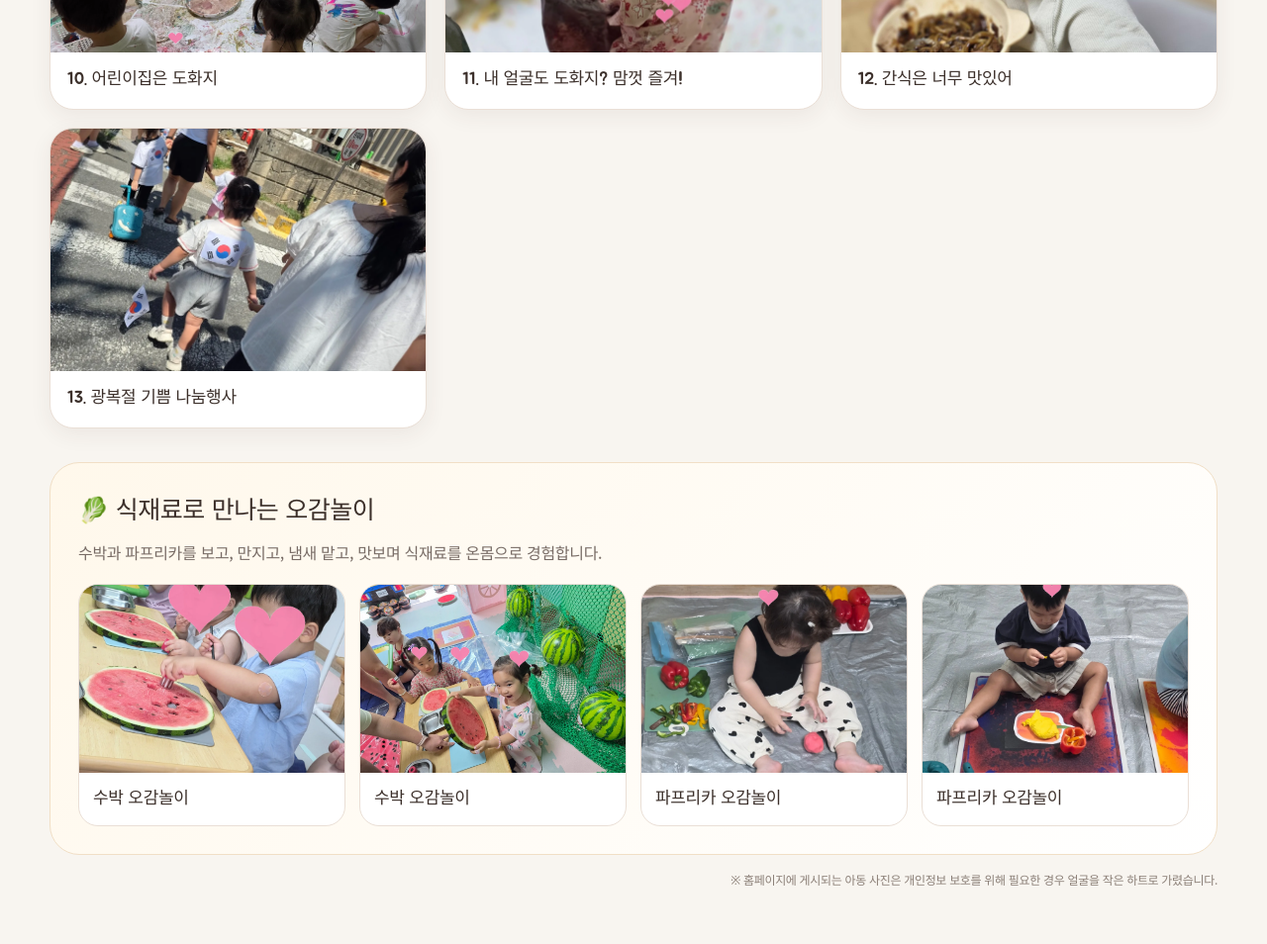
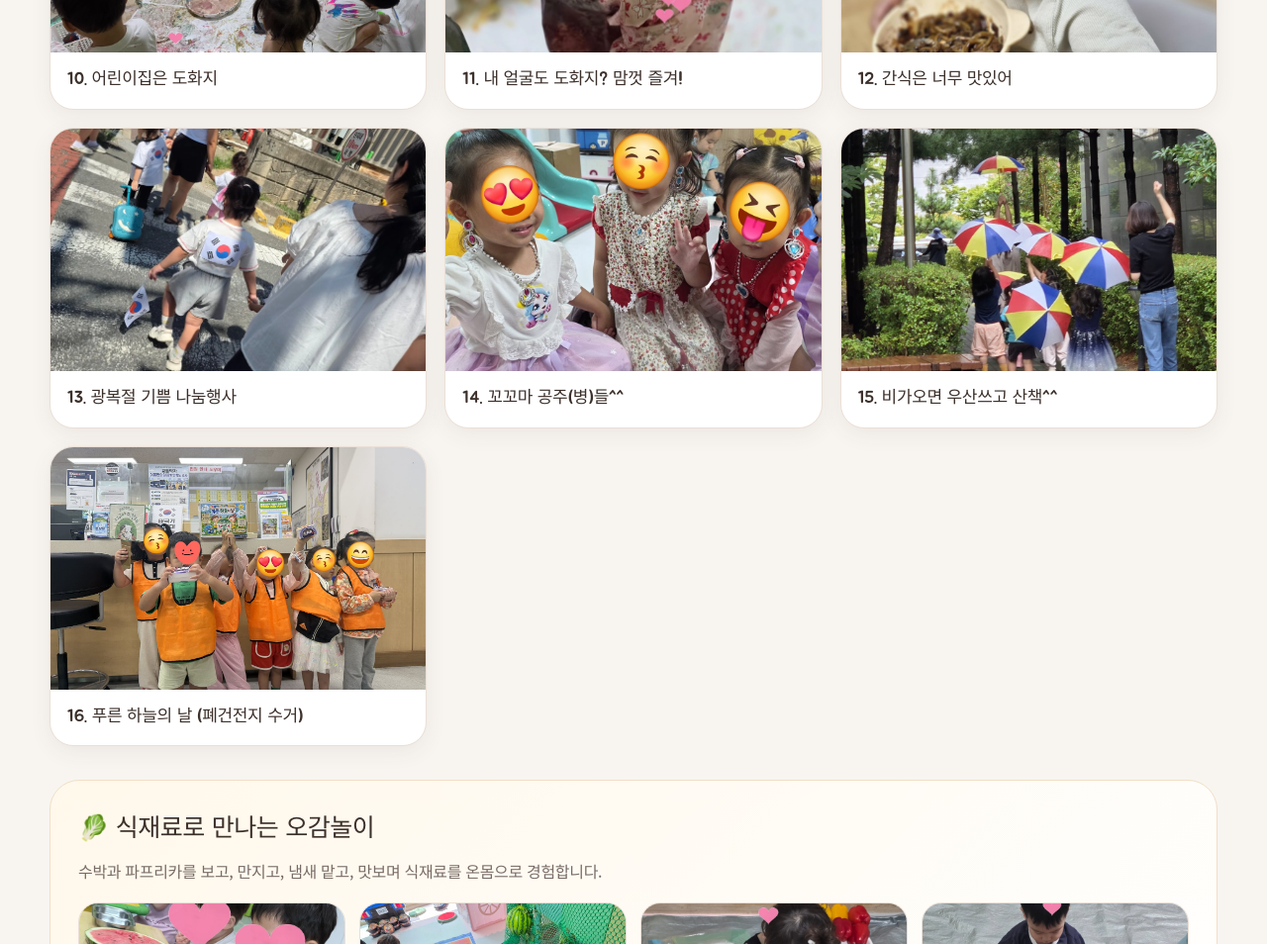
Before and after one commit to pyon19771977-dev/kkomakids, a plain HTML site: page index.html in a window 1280 px wide. Shown: the part 4680-5634 px from the top of the page at 99% size. Drawn offline with Linux system fonts and the light colour scheme.

Commit message:
홈페이지 자동 업데이트 2026-10-11_013218

```diff
--- a/index.html
+++ b/index.html
@@ -236,7 +236,10 @@ h1,h2,h3,.blockTitle,.sectionHead h2,.prideBox h3,.programText h3,.activityCard
 <figure class="activityCard"><img src="/images/activity-10.webp" loading="lazy" alt="개인정보 보호를 위해 얼굴을 가림 처리한 꼬꼬마어린이집 어린이집은 도화지 활동"><figcaption>10. 어린이집은 도화지</figcaption></figure>
 <figure class="activityCard"><img src="/images/activity-11.webp" loading="lazy" alt="개인정보 보호를 위해 얼굴을 가림 처리한 꼬꼬마어린이집 내 얼굴도 도화지? 맘껏 즐겨! 활동"><figcaption>11. 내 얼굴도 도화지? 맘껏 즐겨!</figcaption></figure>
 <figure class="activityCard"><img src="/images/activity-12.jpg" loading="lazy" alt="개인정보 보호를 위해 얼굴을 가림 처리한 꼬꼬마어린이집 간식은 너무 맛있어 활동"><figcaption>12. 간식은 너무 맛있어</figcaption></figure>
-<figure class="activityCard"><img src="/images/activity-13.webp" loading="lazy" alt="개인정보 보호를 위해 얼굴을 가림 처리한 꼬꼬마어린이집 광복절 기쁨 나눔행사 활동"><figcaption>13. 광복절 기쁨 나눔행사</figcaption></figure></div>
+<figure class="activityCard"><img src="/images/activity-13.webp" loading="lazy" alt="개인정보 보호를 위해 얼굴을 가림 처리한 꼬꼬마어린이집 광복절 기쁨 나눔행사 활동"><figcaption>13. 광복절 기쁨 나눔행사</figcaption></figure>
+<figure class="activityCard"><img src="/images/activity-18.jpg" loading="lazy" alt="공주 옷을 입고 꾸미기 놀이를 즐기는 꼬꼬마어린이집 아이들"><figcaption>14. 꼬꼬마 공주(병)들^^</figcaption></figure>
+<figure class="activityCard"><img src="/images/activity-19.jpg" loading="lazy" alt="우산을 쓰고 선생님과 산책하는 꼬꼬마어린이집 아이들"><figcaption>15. 비가오면 우산쓰고 산책^^</figcaption></figure>
+<figure class="activityCard"><img src="/images/activity-20.jpg" loading="lazy" alt="푸른 하늘의 날에 폐건전지를 모아 전달하는 꼬꼬마어린이집 아이들"><figcaption>16. 푸른 하늘의 날 (폐건전지 수거)</figcaption></figure></div>
   <div class="sensoryBlock"><h3>🥬 식재료로 만나는 오감놀이</h3><p>수박과 파프리카를 보고, 만지고, 냄새 맡고, 맛보며 식재료를 온몸으로 경험합니다.</p><div class="sensoryGrid"><figure><img src="/images/activity-14.webp" loading="lazy" alt="개인정보 보호를 위해 얼굴을 가림 처리한 꼬꼬마어린이집 수박 오감놀이"><figcaption>수박 오감놀이</figcaption></figure>
 <figure><img src="/images/activity-15.webp" loading="lazy" alt="개인정보 보호를 위해 얼굴을 가림 처리한 꼬꼬마어린이집 수박 오감놀이"><figcaption>수박 오감놀이</figcaption></figure>
 <figure><img src="/images/activity-16.webp" loading="lazy" alt="개인정보 보호를 위해 얼굴을 가림 처리한 꼬꼬마어린이집 파프리카 오감놀이"><figcaption>파프리카 오감놀이</figcaption></figure>
```
Also changed, not shown: images/activity-18.jpg (added), images/activity-19.jpg (added), images/activity-20.jpg (added).
